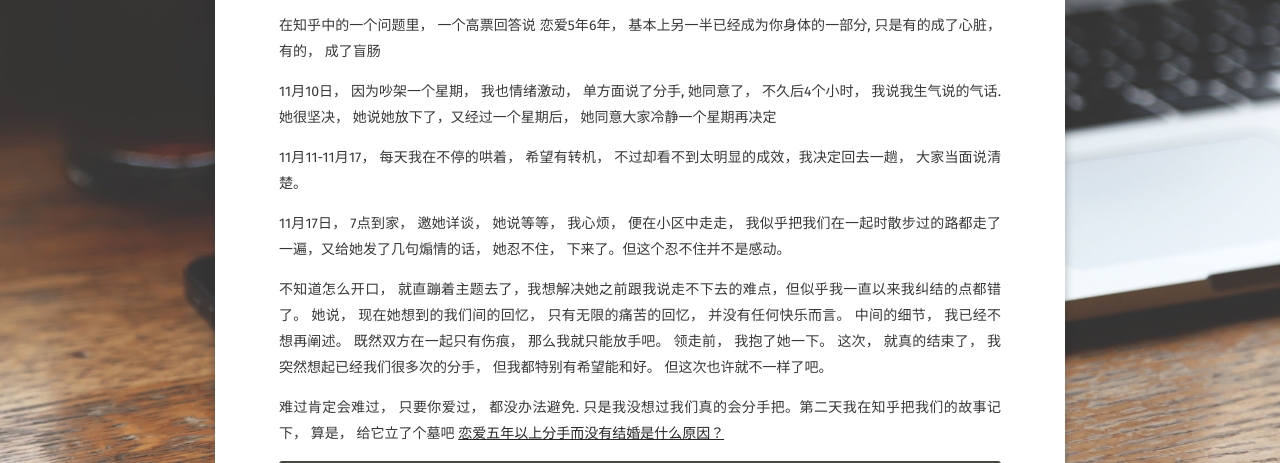
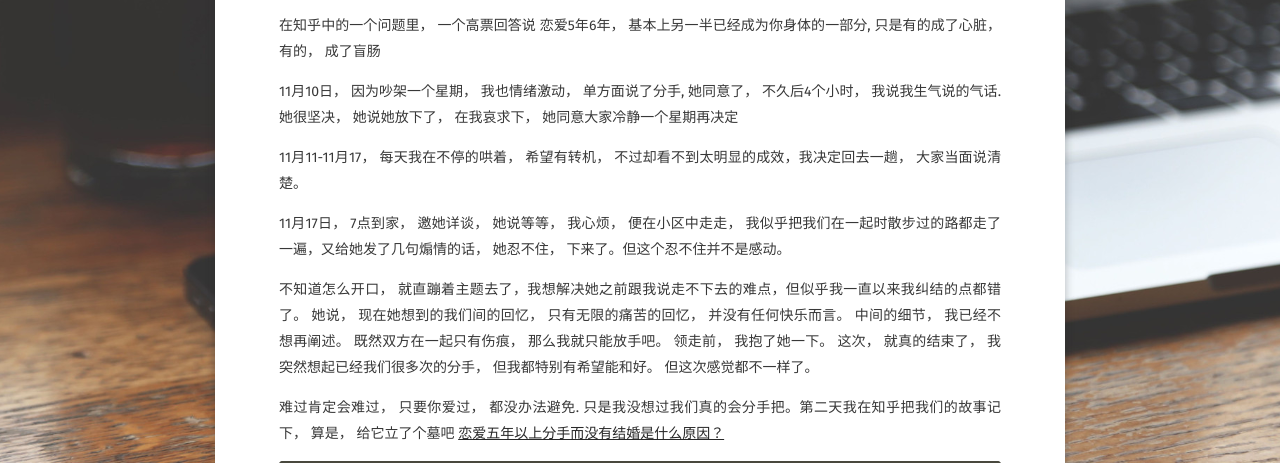
Before and after one commit to YsingYang/YsingYang.github.io, a Jekyll site: the page built from _posts/2017-11-19-恋人已尽, 亲情未满.md, in a window 1280 px wide. Shown: the part 357-820 px from the top of the page. Built offline with Jekyll 4.4.1, drawn with Linux system fonts in a browser that asks for light colours; some web fonts are replaced; comment, search, counter and statistics services are not loaded.

Commit message:
[修改] 日志

```diff
--- a/_posts/2017-11-19-恋人已尽, 亲情未满.md
+++ b/_posts/2017-11-19-恋人已尽, 亲情未满.md
@@ -9,7 +9,7 @@ comments: true
 在知乎中的一个问题里， 一个高票回答说
 恋爱5年6年， 基本上另一半已经成为你身体的一部分, 只是有的成了心脏， 有的， 成了盲肠
 
-11月10日， 因为吵架一个星期， 我也情绪激动， 单方面说了分手, 她同意了， 不久后4个小时， 我说我生气说的气话. 她很坚决， 她说她放下了，又经过一个星期后， 她同意大家冷静一个星期再决定
+11月10日， 因为吵架一个星期， 我也情绪激动， 单方面说了分手, 她同意了， 不久后4个小时， 我说我生气说的气话. 她很坚决， 她说她放下了， 在我哀求下， 她同意大家冷静一个星期再决定
 
 11月11-11月17， 每天我在不停的哄着， 希望有转机， 不过却看不到太明显的成效，我决定回去一趟， 大家当面说清楚。
 
@@ -18,7 +18,7 @@ comments: true
 不知道怎么开口， 就直蹦着主题去了，我想解决她之前跟我说走不下去的难点，但似乎我一直以来我纠结的点都错了。
 她说， 现在她想到的我们间的回忆， 只有无限的痛苦的回忆， 并没有任何快乐而言。
 中间的细节， 我已经不想再阐述。 既然双方在一起只有伤痕， 那么我就只能放手吧。
-领走前， 我抱了她一下。 这次， 就真的结束了， 我突然想起已经我们很多次的分手， 但我都特别有希望能和好。 但这次也许就不一样了吧。
+领走前， 我抱了她一下。 这次， 就真的结束了， 我突然想起已经我们很多次的分手， 但我都特别有希望能和好。 但这次感觉都不一样了。
 
 
 难过肯定会难过， 只要你爱过， 都没办法避免. 只是我没想过我们真的会分手把。第二天我在知乎把我们的故事记下，
```
